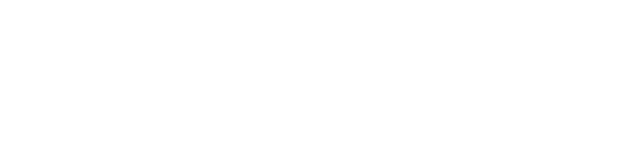
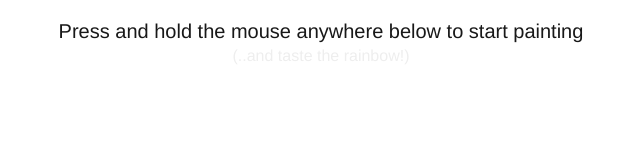
Before and after one commit to remedialchaostheory/html5-painting-canvas, a plain HTML site: page index.html in a window 1280 px wide. Shown: the whole page, without its empty margins (319-959 px from the left). Drawn offline with Linux system fonts and the light colour scheme.

Commit message:
Add instructions and secret tagline to top of window

```diff
--- a/index.html
+++ b/index.html
@@ -7,7 +7,12 @@
   <script src="app.js" defer></script>
 </head>
 <body>
-<canvas id="draw" width="800" height="800"></canvas>
-
+    <div class="instructions">
+    <p>
+        Press and hold the mouse anywhere below to start painting<br>
+        <span class="tagline">(..and taste the rainbow!)</span>
+    </p>
+    </div>
+    <canvas id="draw" width="800" height="800"></canvas>
 </body>
 </html>
--- a/style.css
+++ b/style.css
@@ -1,3 +1,19 @@
 html, body {
   margin: 0;
 }
+
+.instructions {
+  color: #181818;
+  font-family: 'helvetica neue', sans-serif;
+  font-weight: 400;
+  font-size: 20px;
+  text-align: center;
+}
+
+.tagline {
+  color: #eeeeee;
+  font-family: 'helvetica neue', sans-serif;
+  font-weight: 500;
+  font-size: 16px;
+  text-align: center;
+}
```
